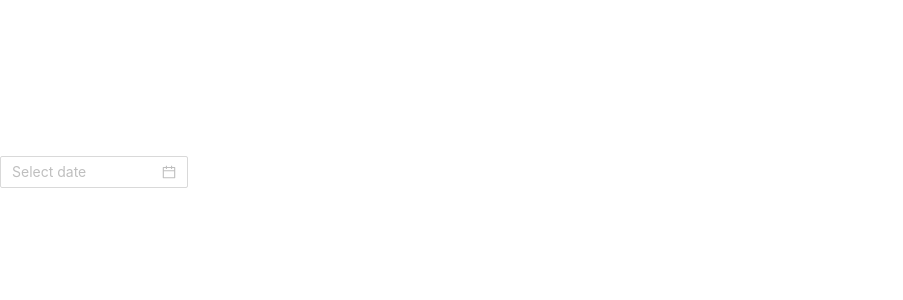
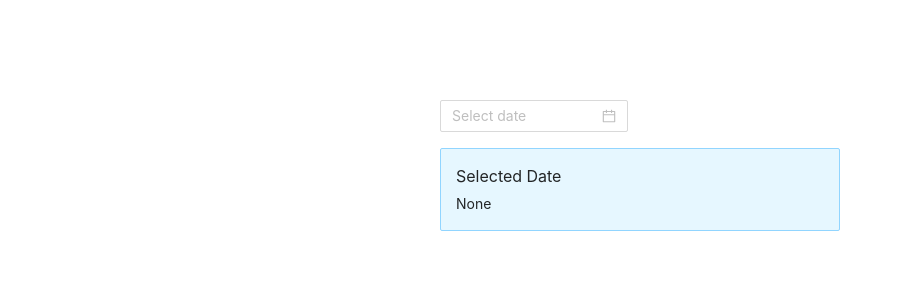
Before and after one commit to jungwoonlim/jcloud-conference, a React (Create React App) app in the folder client/: page / in a window 1280 px wide. Shown: the top 300 px of the page, without its empty margins (0-903 px from the left). Built offline with nearby package versions, Linux system fonts and the light colour scheme; no server answers.

Commit message:
just using antd

```diff
--- a/client/src/App.js
+++ b/client/src/App.js
@@ -1,6 +1,6 @@
 import React, { Component } from "react";
 import Video from "./components/Video";
-import { DatePicker } from "antd";
+import Date from "./components/Date";
 
 class App extends Component {
   playVideoFromCamera = async () => {
@@ -16,15 +16,15 @@ class App extends Component {
   };
 
   componentDidMount() {
-    this.playVideoFromCamera();
+    // this.playVideoFromCamera();
   }
 
   render() {
     return (
       <section className="container">
         <div className="App">
-          <Video />
-          <DatePicker />
+          {/* <Video /> */}
+          <Date />
         </div>
       </section>
     );
--- /dev/null
+++ b/client/src/components/Date.js
@@ -0,0 +1,26 @@
+import React, { useState } from "react";
+import { Alert, DatePicker, message } from "antd";
+
+function Date() {
+  const [date, setDate] = useState(null);
+  const handleChnage = (value) => {
+    message.info(
+      `Selected Date: ${value ? value.format("YYYY-MM-DD") : "None"}`
+    );
+    setDate(value);
+  };
+
+  return (
+    <div style={{ width: 400, margin: "100px auto" }}>
+      <DatePicker onChange={handleChnage} />
+      <div style={{ marginTop: 16 }}>
+        <Alert
+          message="Selected Date"
+          description={date ? date.format("YYYY-MM-DD") : "None"}
+        ></Alert>
+      </div>
+    </div>
+  );
+}
+
+export default Date;
```
